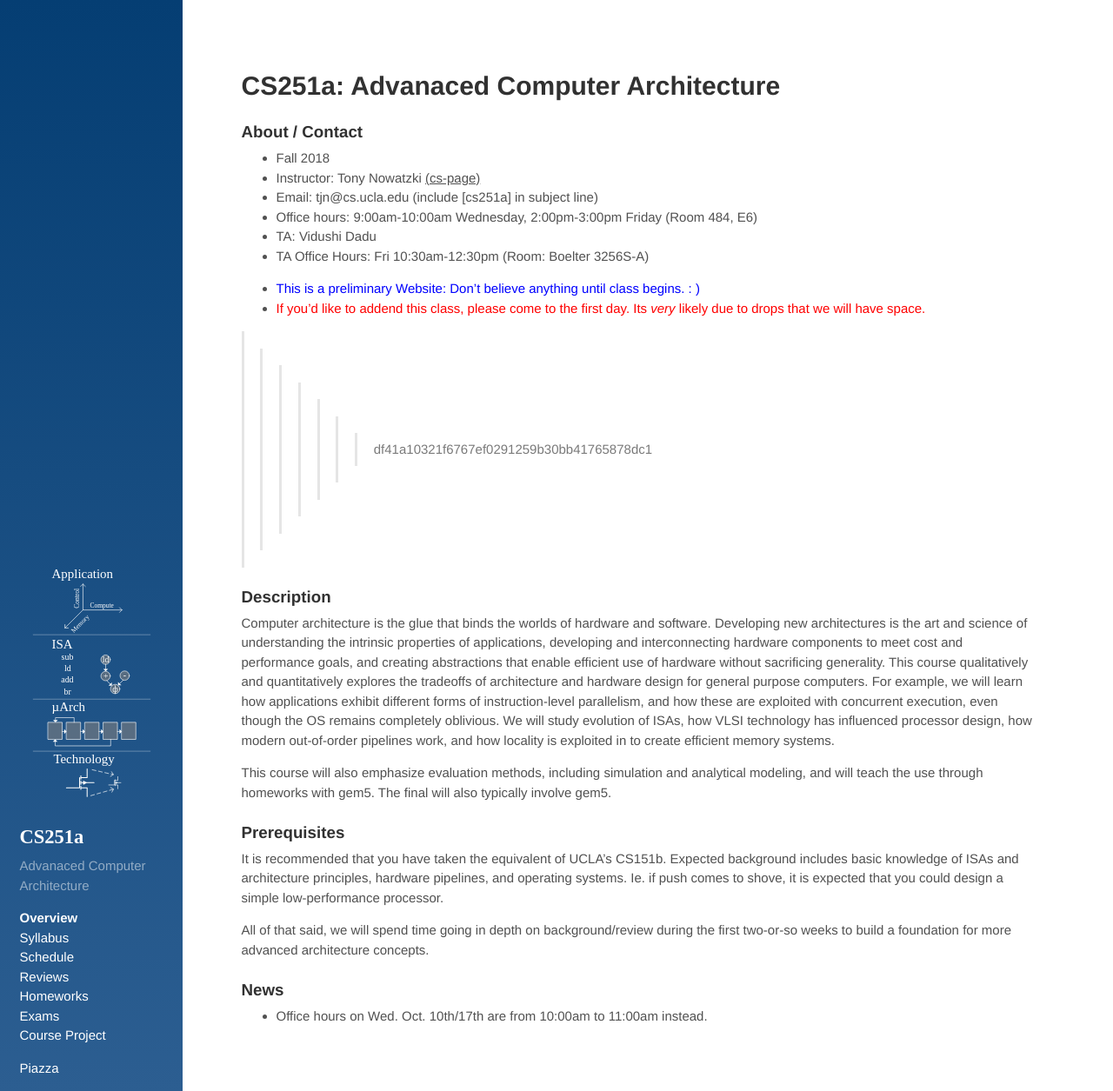
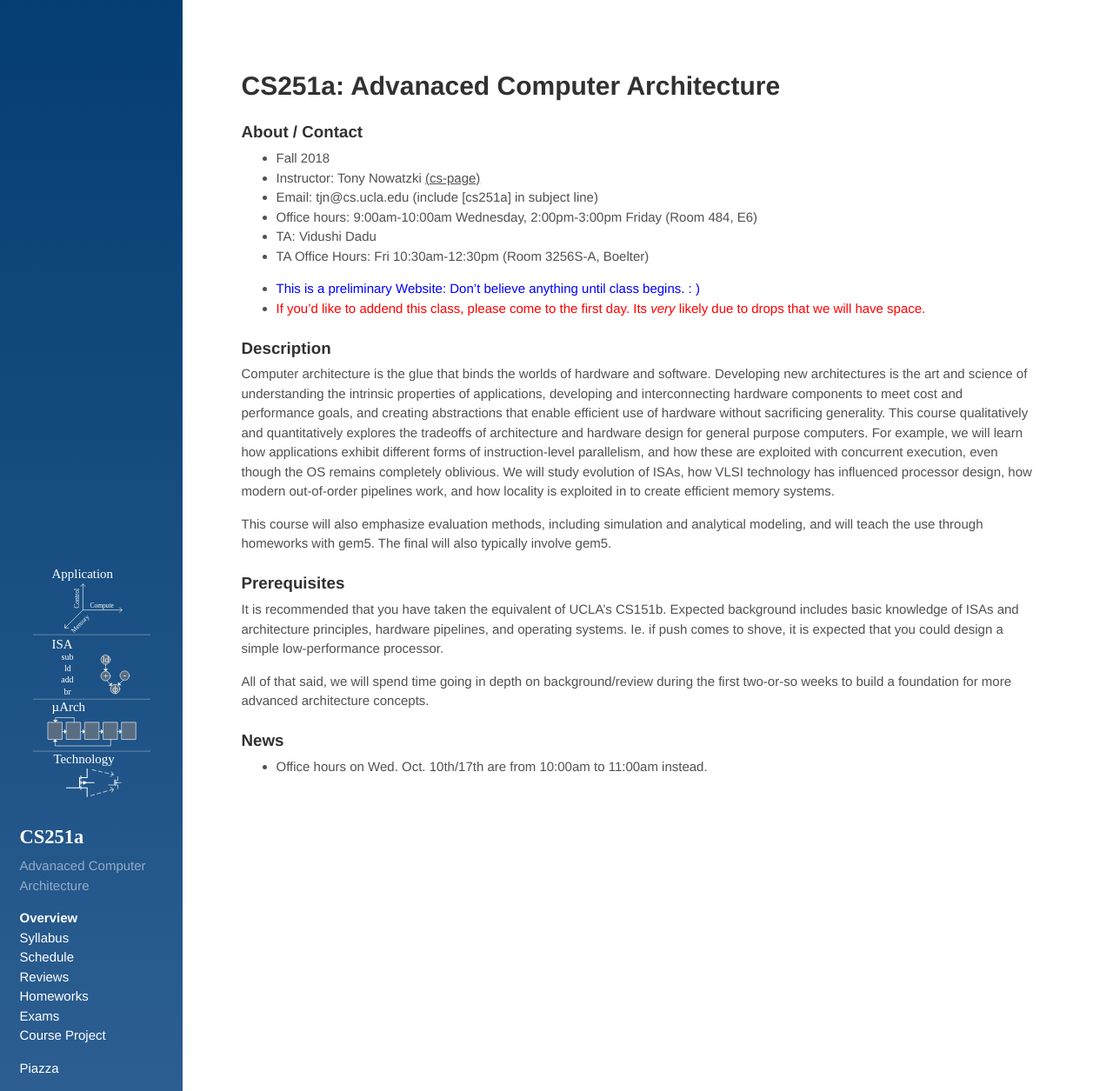
Before and after one commit to PolyArch/cs259, a Jekyll site: the page built from index.md, in a window 1280 px wide and 1255 px high. Shown: the whole window at 87% size. Built offline with Jekyll 4.4.1, drawn with Linux system fonts in a browser that asks for light colours.

Commit message:
some fix

```diff
--- a/index.md
+++ b/index.md
@@ -12,12 +12,10 @@
 * Email: tjn@cs.ucla.edu (include [cs251a] in subject line)
 * Office hours: 9:00am-10:00am Wednesday, 2:00pm-3:00pm Friday  (Room 484, E6)
 * TA: Vidushi Dadu
-* TA Office Hours: Fri 10:30am-12:30pm (Room: Boelter 3256S-A)
+* TA Office Hours: Fri 10:30am-12:30pm (Room 3256S-A, Boelter)
 
 * <span style="color:blue">This is a preliminary Website: Don't believe anything until class begins. : ) </span>
 * <span style="color:red"> If you'd like to addend this class, please come to the first day.  Its *very* likely due to drops that we will have space. </span>
-
->>>>>>> df41a10321f6767ef0291259b30bb41765878dc1
 
 ### Description
 
```
